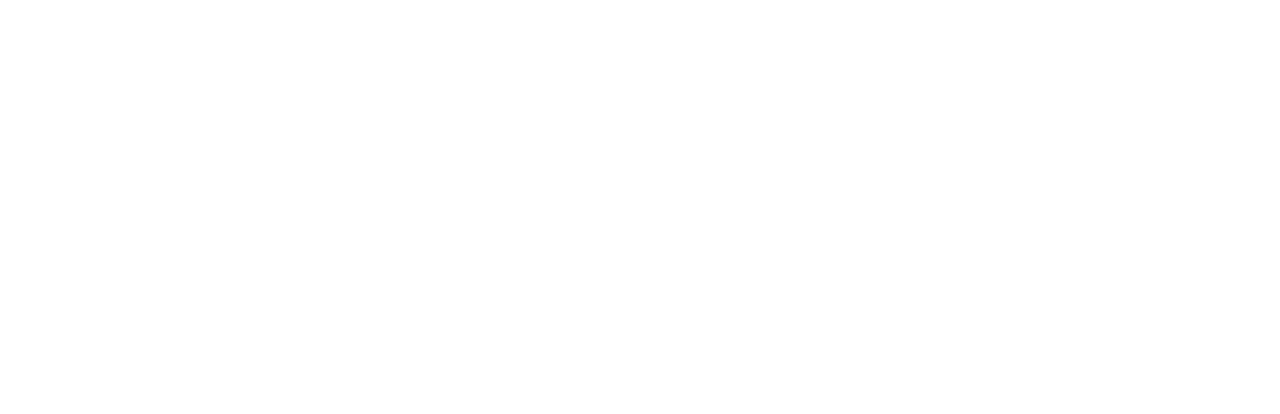
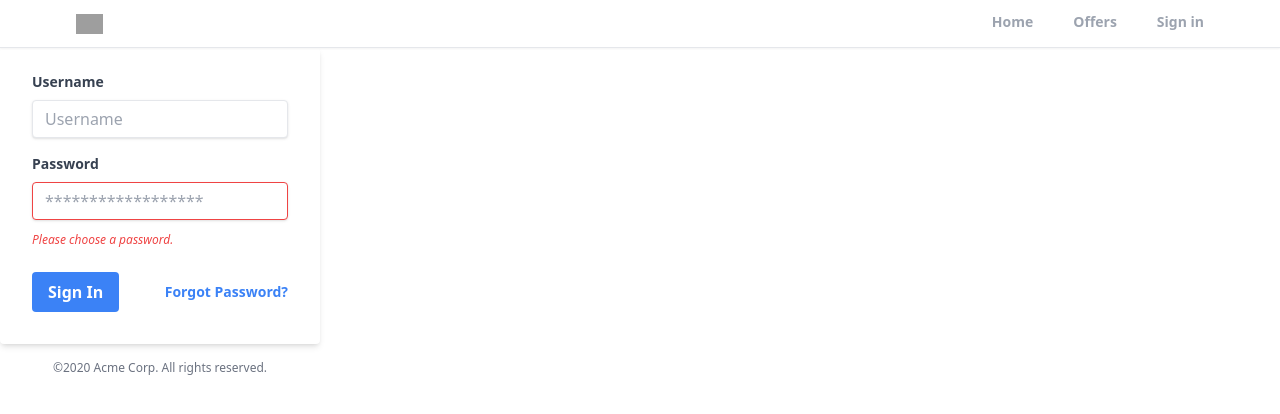
Before and after one commit to teddyrugged/ijakRealtorAPP, a React (Create React App) app: page /sign-in in a window 1280 px wide. Before the commit this address had no page. Shown: the top 414 px of the page. Built offline with nearby package versions, Linux system fonts and the light colour scheme; grey boxes are pictures that could not be loaded.

Commit message:
Home page and signin page added

```diff
--- a/src/App.js
+++ b/src/App.js
@@ -2,21 +2,23 @@
 import Home from "./pages/Home.jsx";
 import Offers from "./pages/Offers.jsx";
 import Profile from "./pages/Profile.jsx";
-import SignIn from "./pages/SignIn.jsx";
+import SignIn from "./pages/Signin.jsx";
 import SignUp from "./pages/SignUp.jsx";
 import ForgotPassword from "./pages/ForgotPassword.jsx";
+import Header from "./components/Header.jsx";
 
 function App() {
   return (
     <>
       <Router>
+        <Header />
         <Routes>
           <Route path="/" element={<Home />} />
           <Route path="/offers" element={<Offers />} />
           <Route path="/profile" element={<Profile />} />
-          <Route path="/signin" element={<SignIn />} />
-          <Route path="/signup" element={<SignUp />} />
-          <Route path="/forgetpassword" element={<ForgotPassword />} />
+          <Route path="/sign-in" element={<SignIn />} />
+          <Route path="/sign-up" element={<SignUp />} />
+          <Route path="/forget-password" element={<ForgotPassword />} />
         </Routes>
       </Router>
     </>
--- /dev/null
+++ b/src/components/Header.jsx
@@ -0,0 +1,46 @@
+import React from "react";
+import { useLocation, useNavigate } from "react-router-dom";
+
+
+export default function Header() {
+    const navigate = useNavigate();
+
+  const location = useLocation();
+  function pathMathRoute(route) {
+    if (route === location.pathname) {
+      return true;
+    }
+  }
+  return (
+    <div className="bg-white border-b shadow-sm sticky top-0 z-50">
+      <header className="flex justify-between items-center px-3 max-w-6xl mx-auto">
+        <div>
+          <img
+            src="https://static.rdc.moveaws.com/images/logos/rdc-logo-default.svg"
+            alt=" a logo  of my realestatesite"
+            className="h-5 cursor-pointer"
+            onClick={()=>navigate("/")}
+          />
+        </div>
+        <div>
+          <ul className="flex space-x-10">
+            <li
+              className={` cursor-pointer py-3 text-sm font-semibold text-gray-400 border-b-[3px] border-b-transparent ${
+                pathMathRoute("/") && "text-black border-b-red-500"
+              }`}
+              onClick={()=>navigate("/")}
+            >
+              Home
+            </li>
+            <li className={`cursor-pointer py-3 text-sm font-semibold text-gray-400 border-b-[3px] border-b-transparent ${
+                pathMathRoute("/offers") && "text-black border-b-red-500"
+              }`} onClick={()=>navigate("/offers")}>Offers</li>
+            <li className={`cursor-pointer py-3 text-sm font-semibold text-gray-400 border-b-[3px] border-b-transparent ${
+                pathMathRoute("/sign-in") && "text-black border-b-red-500"
+              }`}onClick={()=>navigate("/sign-in")}>Sign in</li>
+          </ul>
+        </div>
+      </header>
+    </div>
+  );
+}
--- a/src/pages/Home.jsx
+++ b/src/pages/Home.jsx
@@ -1,6 +1,6 @@
 import React from 'react'
 
-export default function home() {
+export default function Home() {
   return (
     <div>home is</div>
   )
--- a/src/pages/SignIn.jsx
+++ b/src/pages/SignIn.jsx
@@ -1,7 +1,36 @@
 import React from 'react'
 
-export default function SignIn() {
+export default function Signin() {
   return (
-    <div>SignIn</div>
+    <div>
+        <div class="w-full max-w-xs">
+          <form class="bg-white shadow-md rounded px-8 pt-6 pb-8 mb-4">
+            <div class="mb-4">
+              <label class="block text-gray-700 text-sm font-bold mb-2" for="username">
+                Username
+              </label>
+              <input class="shadow appearance-none border rounded w-full py-2 px-3 text-gray-700 leading-tight focus:outline-none focus:shadow-outline" id="username" type="text" placeholder="Username"/>
+            </div>
+            <div class="mb-6">
+              <label class="block text-gray-700 text-sm font-bold mb-2" for="password">
+                Password
+              </label>
+              <input class="shadow appearance-none border border-red-500 rounded w-full py-2 px-3 text-gray-700 mb-3 leading-tight focus:outline-none focus:shadow-outline" id="password" type="password" placeholder="******************"/>
+              <p class="text-red-500 text-xs italic">Please choose a password.</p>
+            </div>
+            <div class="flex items-center justify-between">
+              <button class="bg-blue-500 hover:bg-blue-700 text-white font-bold py-2 px-4 rounded focus:outline-none focus:shadow-outline" type="button">
+                Sign In
+              </button>
+              <a class="inline-block align-baseline font-bold text-sm text-blue-500 hover:text-blue-800" href="/forgotpassword">
+                Forgot Password?
+              </a>
+            </div>
+          </form>
+          <p class="text-center text-gray-500 text-xs">
+          &copy;2020 Acme Corp. All rights reserved.
+    </p>
+    </div>
+    </div>
   )
 }
```
